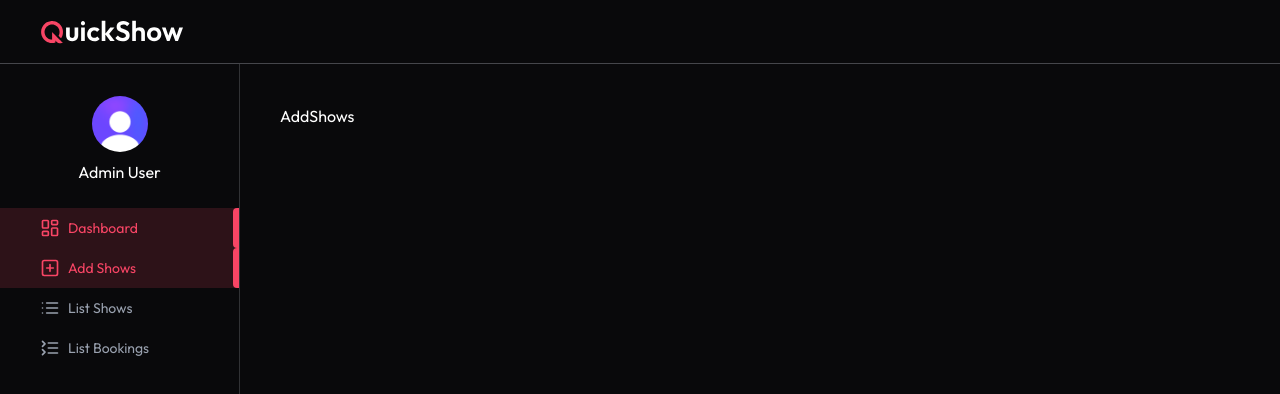
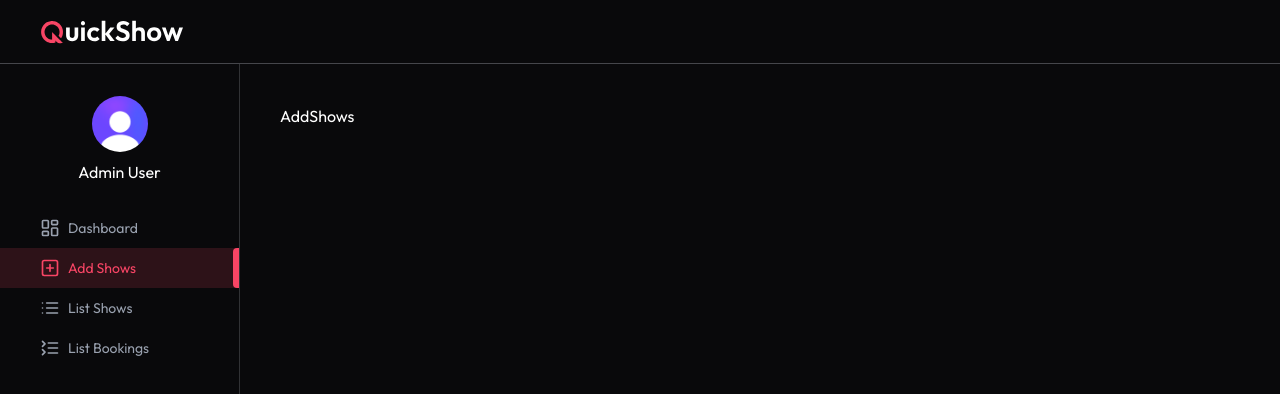
Before and after one commit to rsazidur/NERO_CINEPLEX, a React (Vite) app in the folder frontend/: page /admin/add-shows in a window 1280 px wide. Shown: the top 394 px of the page. Built offline with nearby package versions, Linux system fonts and the light colour scheme.

Commit message:
Chnages in Admin

```diff
--- a/frontend/src/components/admin/AdminSidebar.jsx
+++ b/frontend/src/components/admin/AdminSidebar.jsx
@@ -25,7 +25,7 @@ const AdminSidebar = () => {
       <p className='mt-2 text-base max-md:hidden'>{user.firstName} {user.lastName}</p>
       <div className='w-full'>
         {adminNavlinks.map((link, index) =>(
-          <NavLink key={index} to={link.path} className={({ isActive }) => `relative flex items-center
+          <NavLink key={index} to={link.path} end className={({ isActive }) => `relative flex items-center
           max-md:justify-center gap-2 w-full py-2.5 min-md:pl-10 first:mt-6
           text-gray-400 ${isActive && 'bg-primary/15 text-primary group'}`}>
             {({ isActive }) => (
```
